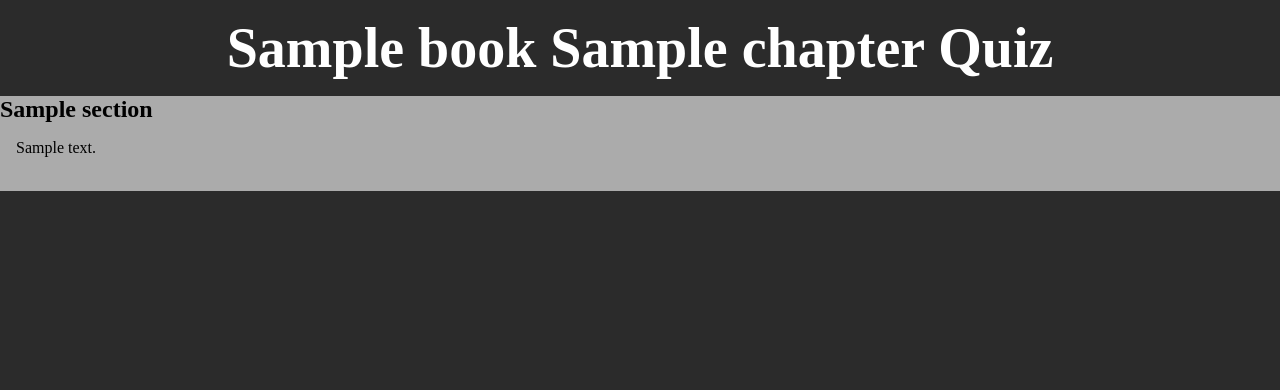
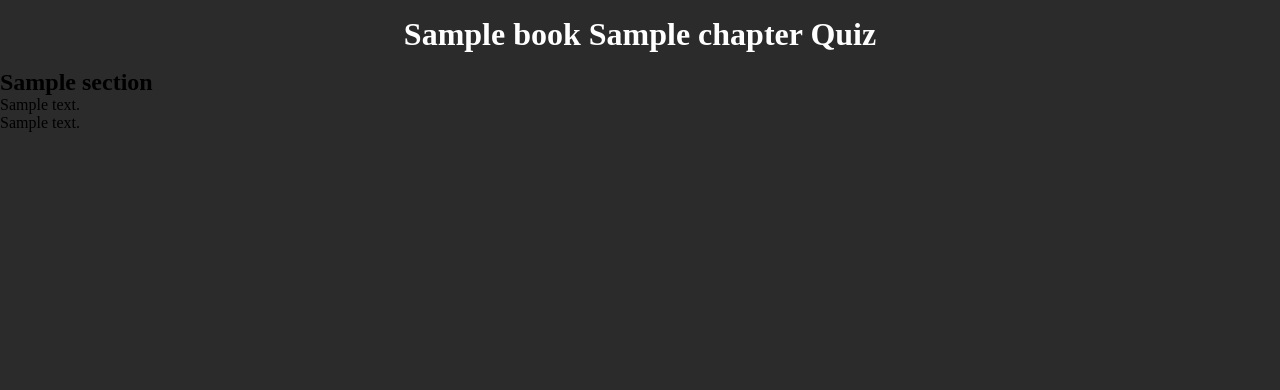
Before and after one commit to david22573/bible-quizzer, a FastAPI app: template app/templates/study/quiz.html in a window 1280 px wide. Shown: the part 58-448 px from the top of the page. Run offline with FastAPI, Linux system fonts and the light colour scheme; the template is opened without the code that fills it: most values are stand-ins (such as "Sample title", 1, 10 or a date in 2020).

Commit message:
fix html files in app/templates

```diff
--- a/app/templates.py
+++ b/app/templates.py
@@ -2,5 +2,5 @@
 
 from app.utils.filters import FILTERS
 
-templates = Jinja2Templates(directory="templates")
+templates = Jinja2Templates(directory="app/templates")
 templates.env.filters.update(FILTERS)
--- a/app/templates/bible/book.html
+++ b/app/templates/bible/book.html
@@ -3,9 +3,6 @@
 {%block title %}
 {{ book.name }}
 {% endblock %}
-{% block head %}
-{{ super() }}
-{% endblock %}
 
 {% block content %}
 <h1>{{ book.name }} {{ book.id }}</h1>
--- a/app/templates/bible/index.html
+++ b/app/templates/bible/index.html
@@ -3,9 +3,6 @@
 
 {%block title %}
 Bible
-{% endblock %}
-{% block head %}
-{{ super() }}
 {% endblock %}
 
 {% block content %}
--- a/app/templates/study/index.html
+++ b/app/templates/study/index.html
@@ -1,52 +1,6 @@
 {% extends 'base.html' %}
 
 {% block title %}Study{% endblock %}
-
-{% block head %}
-{{ super() }}
-<style>
-    h1 {
-        font-size: 3.5rem;
-    }
-
-    .study-container {
-        padding: 1rem;
-        width: 100%;
-        height: 100%;
-        margin: 0 auto;
-        display: flex;
-        flex-direction: column;
-        align-items: center;
-    }
-
-    .books-container {
-        display: flex;
-        flex-wrap: wrap;
-        gap: 1rem;
-        justify-content: space-between;
-        align-items: center;
-        list-style: none;
-    }
-
-    .book {
-        flex: 0 1 150px;
-        font-size: 2rem;
-        padding: 1rem;
-        border: 1px solid black;
-        border-radius: 5px;
-        text-align: center;
-    }
-
-    .book a {
-        text-decoration: none;
-        color: white;
-    }
-
-    .book a:hover {
-        text-decoration: underline;
-    }
-</style>
-{% endblock %}
 {% block content %}
 <div class="study-container">
     <h1>Study</h1>
--- a/app/templates/study/quiz.html
+++ b/app/templates/study/quiz.html
@@ -4,32 +4,6 @@
 {{ quiz.book }} {{ quiz.chapter }}
 {% endblock %}
 
-
-{% block head %}
-{{super()}}
-<style>
-    .quiz-container {
-        margin: 0 auto;
-        display: flex;
-        background-color: #ababab;
-        overflow-x: scroll;
-        overflow-y: hidden;
-    }
-
-    .question-container {
-        scroll-snap-align: start;
-        flex: 1 0 100%;
-        width: 100%;
-        height: 100%;
-        padding: 1rem;
-    }
-
-    .question {
-        height: 100%;
-        width: 100%;
-    }
-</style>
-{% endblock %}
 
 {% block content %}
 <h1>{{ quiz.book }} {{ quiz.chapter }} Quiz</h1>
```
Also changed, not shown: app/templates/study/book.html (+0 -19 lines), 1 other file.
